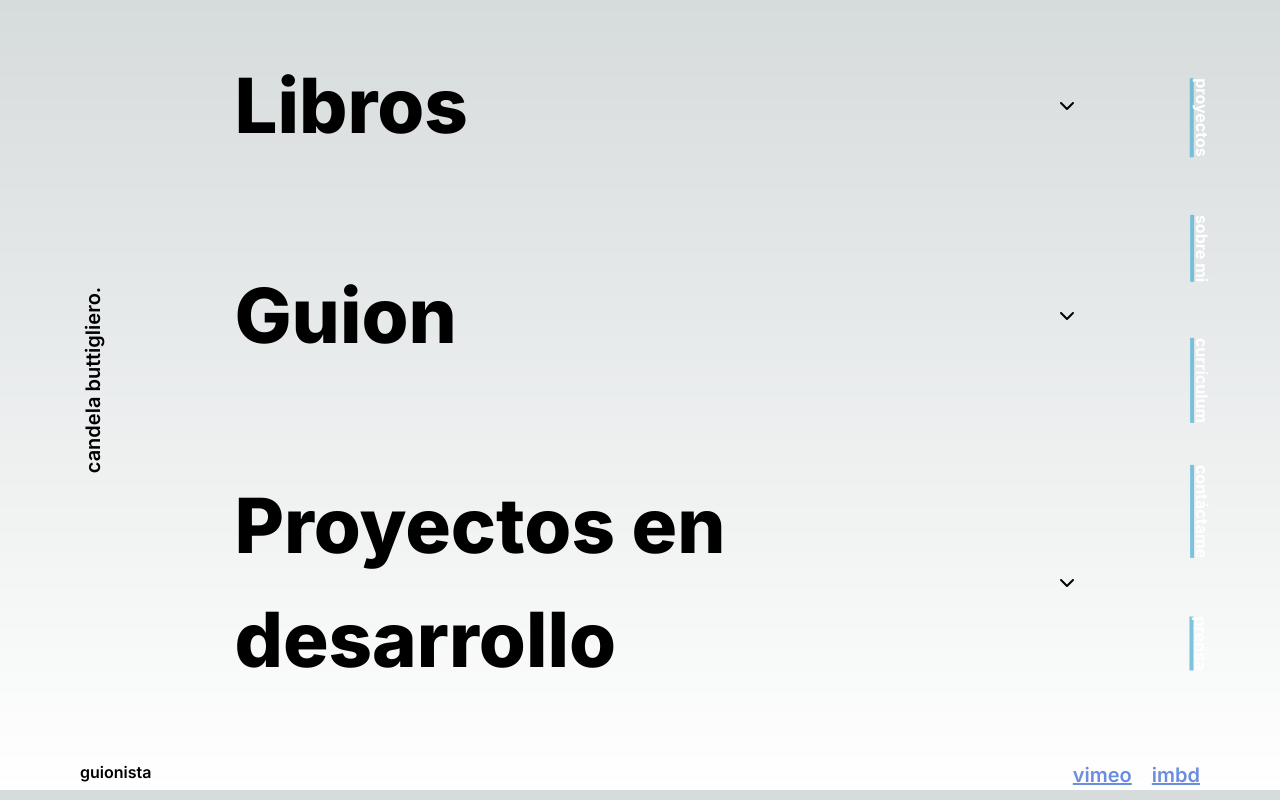
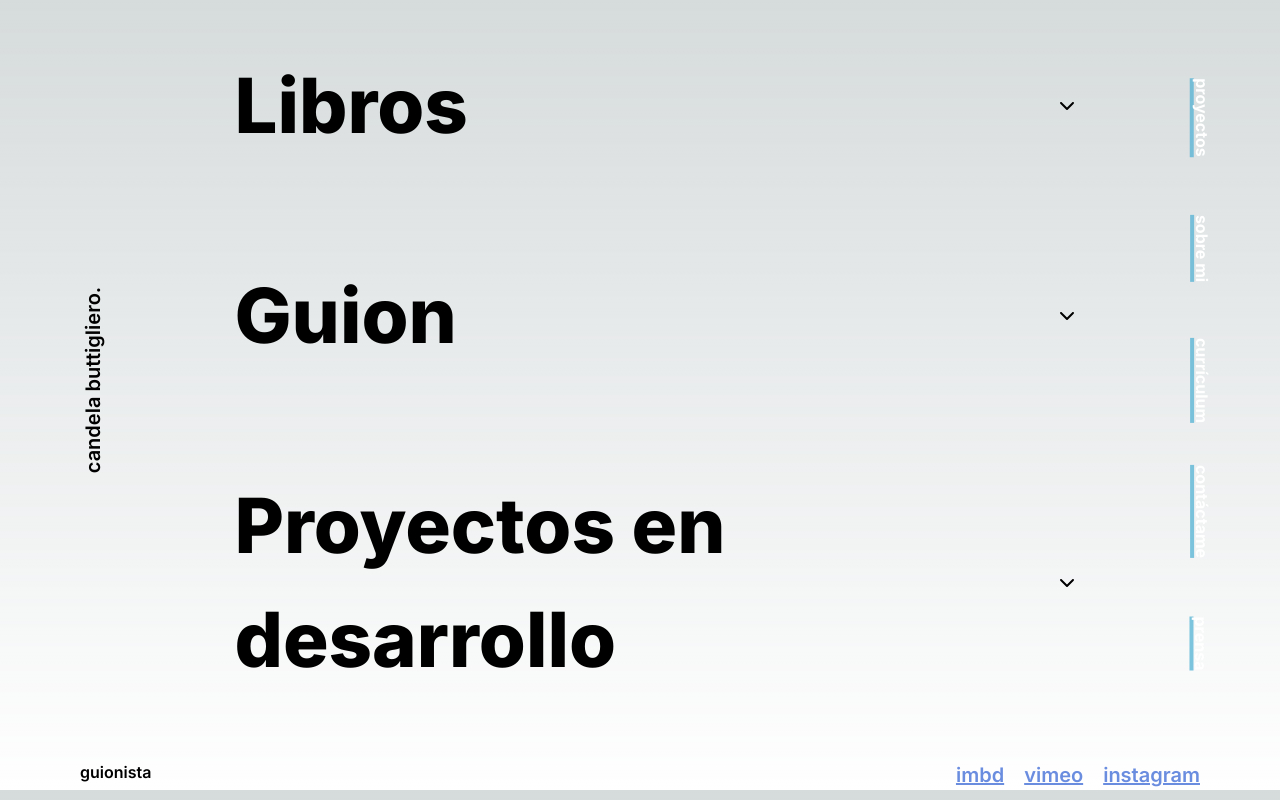
Before and after one commit to candebut/candebut, a Next.js app in the folder my-app/: page /proyectos in a window 1280 px wide. Built offline with nearby package versions, Linux system fonts and the light colour scheme.

Commit message:
adding mailto in contactame

```diff
--- a/my-app/src/app/proyectos/page.tsx
+++ b/my-app/src/app/proyectos/page.tsx
@@ -116,8 +116,9 @@ const Proyectos = () => {
       <footer>
         <p>guionista</p>
         <div>
+          <a href='https://www.imdb.com/name/nm15293418/'>imbd</a>
           <a href='https://vimeo.com/candebut'>vimeo</a>
-          <a href='https://www.imdb.com/name/nm15293418/'>imbd</a>
+          <a href='https://instagram.com/candebut'>instagram</a>
         </div>
       </footer>
     </div>
--- a/my-app/src/components/ColumnRight/ColumnRight.tsx
+++ b/my-app/src/components/ColumnRight/ColumnRight.tsx
@@ -15,7 +15,9 @@ const ColumnRight = () => {
           currículum
         </a>
       </p>
-      <p onClick={() => router.push('/contactame')}>contáctame</p>
+      <p onClick={() => router.push('mailto:candelabuttigliero@gmail.com')}>
+        contáctame
+      </p>
       <p onClick={() => router.push('/prensa')}>prensa</p>
     </div>
   );
```
